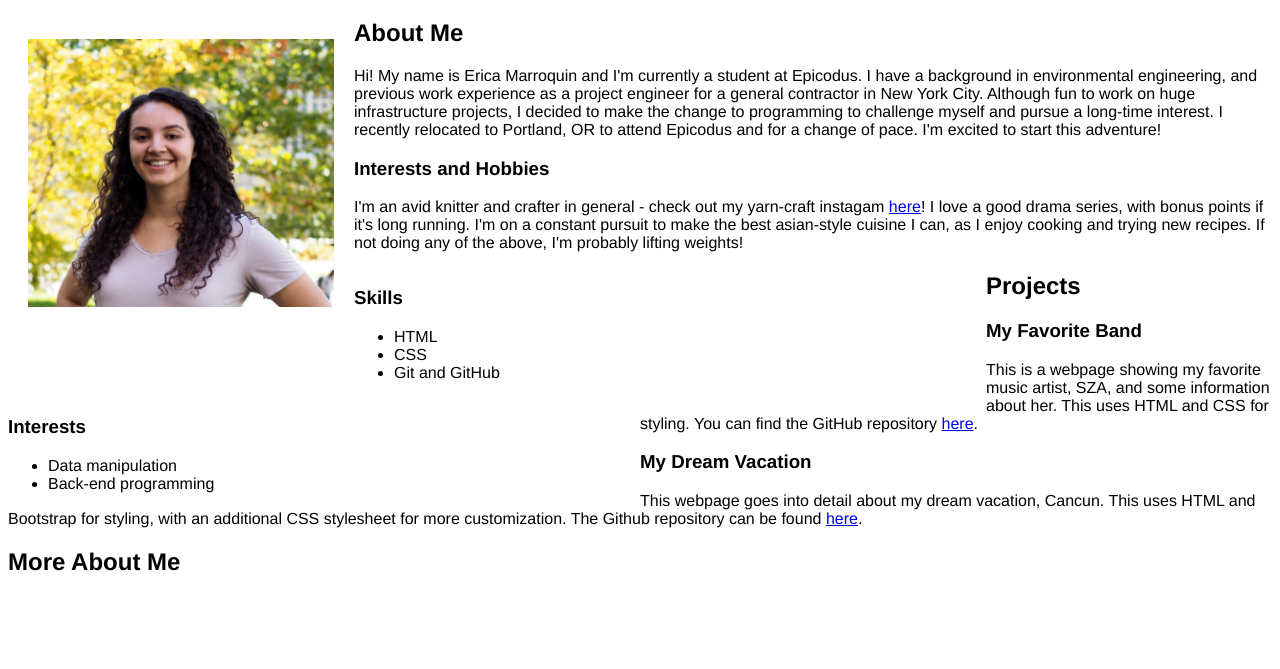
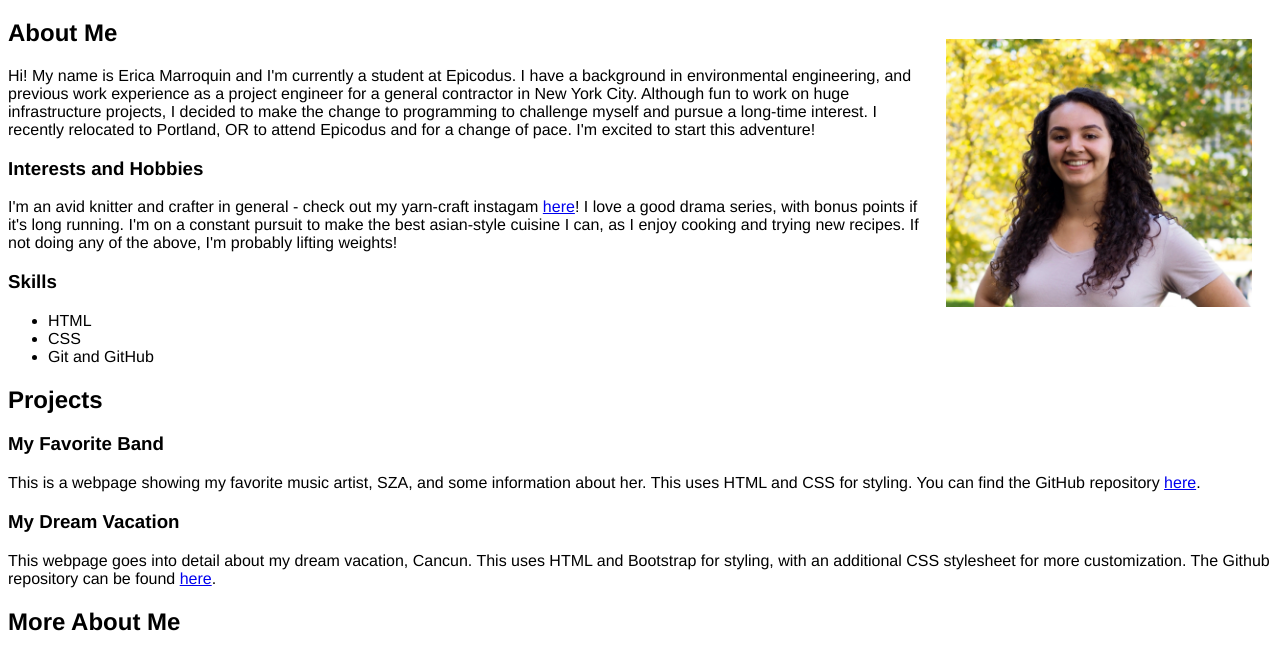
Before and after one commit to ericamarroquin/portfolio-landing-page, a plain HTML site: page index.html in a window 1280 px wide. Shown: the part 61-730 px from the top of the page. Drawn offline with Linux system fonts and the light colour scheme.

Commit message:
WIP: change img float for columns to display properly

```diff
--- a/css/styles.css
+++ b/css/styles.css
@@ -1,7 +1,7 @@
 img {
   width: 25%;
   height: auto;
-  float: left;
+  float: right;
   margin: 15px;
   padding: 5px;
   box-sizing: border-box;
@@ -13,8 +13,11 @@ body {
 }
 
 .column {
+  float: left;
   width: 50%;
-  float: left;
-  border: 5px;
-  border-color: darkgray;
+  display: block;
+  border: 2px solid lightgrey;
+  margin: 5px;
+  padding: 5px;
+  box-sizing: border-box;
 }
--- a/index.html
+++ b/index.html
@@ -14,22 +14,12 @@
   <h3>Interests and Hobbies</h3>
   <p>I'm an avid knitter and crafter in general - check out my yarn-craft instagam <a href="https://instagram.com/hardhatknits">here</a>! I love a good drama series, with bonus points if it's long running. I'm on a constant pursuit to make the best asian-style cuisine I can, as I enjoy cooking and trying new recipes. If not doing any of the above, I'm probably lifting weights!</p>
 
-  <div class="column">
   <h3>Skills</h3>
   <ul>
     <li>HTML</li>
     <li>CSS</li>
     <li>Git and GitHub</li>
   </ul>
-  </div>
-
-  <div class="column">
-    <h3>Interests</h3>
-    <ul>
-      <li>Data manipulation</li>
-      <li>Back-end programming</li>
-    </ul>
-  </div>
 
   <h2>Projects</h2>
   <h3>My Favorite Band</h3>
```
Lines whose indentation alone changed are shown as unchanged.
